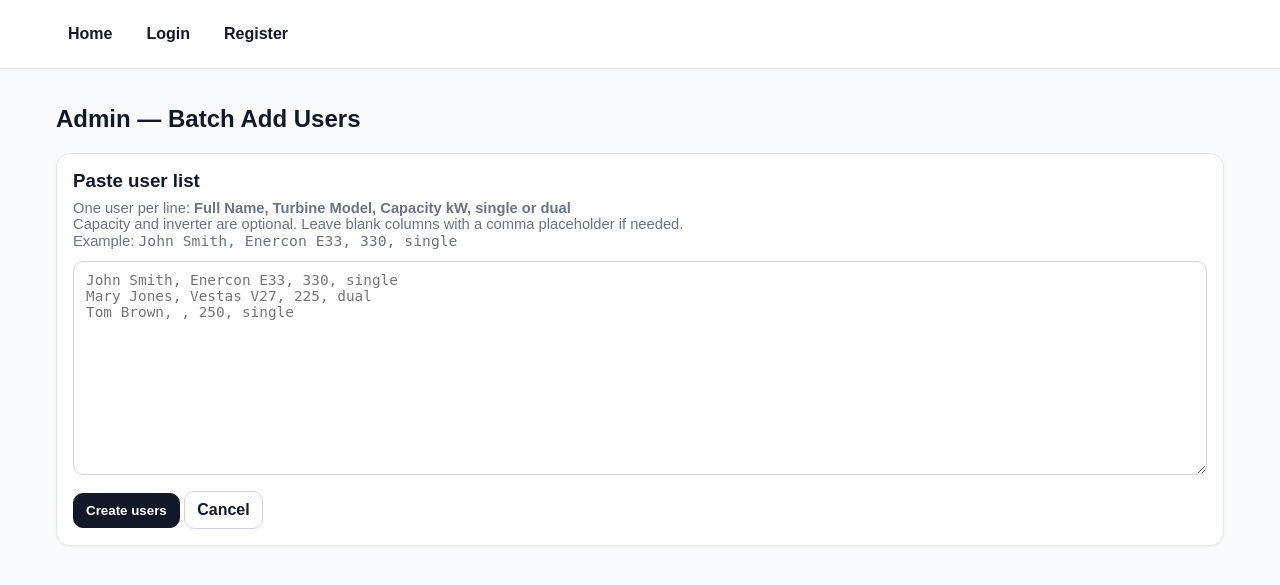
After one commit to Gadge64/turbine-tracker, a Flask app: template templates/admin_batch_users.html in a window 1280 px wide. The commit adds this page. Shown: the top 585 px of the page. Run offline with Flask 3, Linux system fonts and the light colour scheme; the template is opened without the code that fills it, so the values that code supplies are empty; some libraries are stand-ins or nearby versions.

Commit message:
Add batch user creation for admin
Admin can paste a list (Name, Turbine, Capacity kW, single/dual) and
create all users at once. Usernames are generated from first name
(e.g. john), passwords are firstname + 1 (e.g. john1). Results
table shown on screen with a download credentials CSV button.

Co-Authored-By: Claude Sonnet 4.6 <noreply@anthropic.com>

```diff
--- a/app.py
+++ b/app.py
@@ -1320,6 +1320,76 @@ def admin_add_entry(user_id: int):
     return redirect(url_for("user_detail", user_id=user_id))
 
 
+@app.route("/admin/users/batch", methods=["GET", "POST"])
+@admin_required
+def admin_batch_users():
+    results = []
+    raw_input = ""
+
+    if request.method == "POST":
+        raw_input = request.form.get("user_list") or ""
+        lines = [l.strip() for l in raw_input.splitlines() if l.strip()]
+
+        for line in lines:
+            parts = [p.strip() for p in line.split(",")]
+            full_name = parts[0] if parts else ""
+            if not full_name:
+                continue
+
+            turbine_model = (parts[1] if len(parts) > 1 else "").strip() or None
+            capacity_raw = (parts[2] if len(parts) > 2 else "").strip()
+            inverter_raw = (parts[3] if len(parts) > 3 else "single").strip().lower()
+
+            capacity_kw: Optional[float] = None
+            if capacity_raw:
+                digits = "".join(c for c in capacity_raw if c.isdigit() or c == ".")
+                try:
+                    capacity_kw = float(digits) if digits else None
+                except ValueError:
+                    pass
+
+            is_dual = "dual" in inverter_raw
+
+            ascii_first = full_name.encode("ascii", "ignore").decode()
+            words = ascii_first.split()
+            first_word = "".join(c for c in words[0].lower() if c.isalnum()) if words else "user"
+            if not first_word:
+                first_word = "user"
+
+            username = first_word
+            counter = 2
+            while User.query.filter_by(username=username).first():
+                username = f"{first_word}{counter}"
+                counter += 1
+
+            password = f"{first_word}1"
+
+            new_user = User(
+                username=username,
+                password_hash=generate_password_hash(password),
+                full_name=full_name,
+                is_admin=0,
+                turbine_model=turbine_model,
+                turbine_capacity_kw=capacity_kw,
+                turbine_size_notes="Dual inverter" if is_dual else None,
+            )
+            db.session.add(new_user)
+            results.append({
+                "full_name": full_name,
+                "username": username,
+                "password": password,
+                "turbine_model": turbine_model or "—",
+                "capacity_kw": f"{capacity_kw:.0f}" if capacity_kw else "—",
+                "inverter": "Dual" if is_dual else "Single",
+            })
+
+        if results:
+            db.session.commit()
+            flash(f"{len(results)} user(s) created.", "success")
+
+    return render_template("admin_batch_users.html", results=results, raw_input=raw_input)
+
+
 @app.route("/community")
 @login_required
 def community():
--- /dev/null
+++ b/templates/admin_batch_users.html
@@ -0,0 +1,59 @@
+{% extends "base.html" %}
+{% block content %}
+<h2>Admin — Batch Add Users</h2>
+
+<div class="card">
+  <h3 style="margin:0 0 8px">Paste user list</h3>
+  <p class="muted" style="margin:0 0 12px">One user per line: <strong>Full Name, Turbine Model, Capacity kW, single or dual</strong><br>
+  Capacity and inverter are optional. Leave blank columns with a comma placeholder if needed.<br>
+  Example: <code>John Smith, Enercon E33, 330, single</code></p>
+  <form method="post">
+    <input type="hidden" name="csrf_token" value="{{ csrf_token() }}">
+    <div style="margin-bottom:12px">
+      <textarea name="user_list" rows="12" style="font-family:monospace;font-size:.9rem" placeholder="John Smith, Enercon E33, 330, single&#10;Mary Jones, Vestas V27, 225, dual&#10;Tom Brown, , 250, single">{{ raw_input }}</textarea>
+    </div>
+    <button type="submit">Create users</button>
+    <a class="button-link btn-secondary" href="{{ url_for('admin_users') }}">Cancel</a>
+  </form>
+</div>
+
+{% if results %}
+<div class="card">
+  <div style="display:flex;align-items:center;gap:12px;margin-bottom:12px">
+    <h3 style="margin:0">{{ results|length }} user(s) created</h3>
+    <button class="btn-secondary" onclick="downloadCSV()" style="font-size:.85rem">Download credentials CSV</button>
+  </div>
+  <table id="resultsTable">
+    <thead>
+      <tr><th>Full name</th><th>Username</th><th>Password</th><th>Turbine</th><th>Capacity (kW)</th><th>Inverter</th></tr>
+    </thead>
+    <tbody>
+    {% for r in results %}
+    <tr>
+      <td>{{ r.full_name }}</td>
+      <td><strong>{{ r.username }}</strong></td>
+      <td><strong>{{ r.password }}</strong></td>
+      <td>{{ r.turbine_model }}</td>
+      <td>{{ r.capacity_kw }}</td>
+      <td>{{ r.inverter }}</td>
+    </tr>
+    {% endfor %}
+    </tbody>
+  </table>
+  <p class="muted" style="margin-top:10px">Save or download these credentials now — passwords cannot be recovered once you leave this page.</p>
+</div>
+<script>
+function downloadCSV(){
+  const rows=[["Full Name","Username","Password","Turbine","Capacity (kW)","Inverter"]];
+  document.querySelectorAll("#resultsTable tbody tr").forEach(tr=>{
+    rows.push([...tr.querySelectorAll("td")].map(td=>td.textContent.trim()));
+  });
+  const csv=rows.map(r=>r.map(c=>'"'+c.replace(/"/g,'""')+'"').join(",")).join("\n");
+  const a=document.createElement("a");
+  a.href="data:text/csv;charset=utf-8,﻿"+encodeURIComponent(csv);
+  a.download="new_user_credentials.csv";
+  a.click();
+}
+</script>
+{% endif %}
+{% endblock %}
--- a/templates/admin_users.html
+++ b/templates/admin_users.html
@@ -2,7 +2,10 @@
 {% block content %}
 <h2>Admin - Users</h2>
 <div class="card">
-<div class="actions-row"><a class="button-link" href="{{ url_for('admin_new_user') }}">Add new user</a></div>
+<div class="actions-row">
+  <a class="button-link" href="{{ url_for('admin_new_user') }}">Add new user</a>
+  <a class="button-link btn-secondary" href="{{ url_for('admin_batch_users') }}">Batch add users</a>
+</div>
 <table><thead><tr><th>ID</th><th>Username</th><th>Name</th><th>Admin</th><th>Actions</th></tr></thead><tbody>
 {% for u in users %}
 <tr><td>{{ u.id }}</td><td>{{ u.username }}</td><td>{{ u.full_name or "" }}</td><td>{% if u.is_admin %}Yes{% else %}No{% endif %}</td>
```
